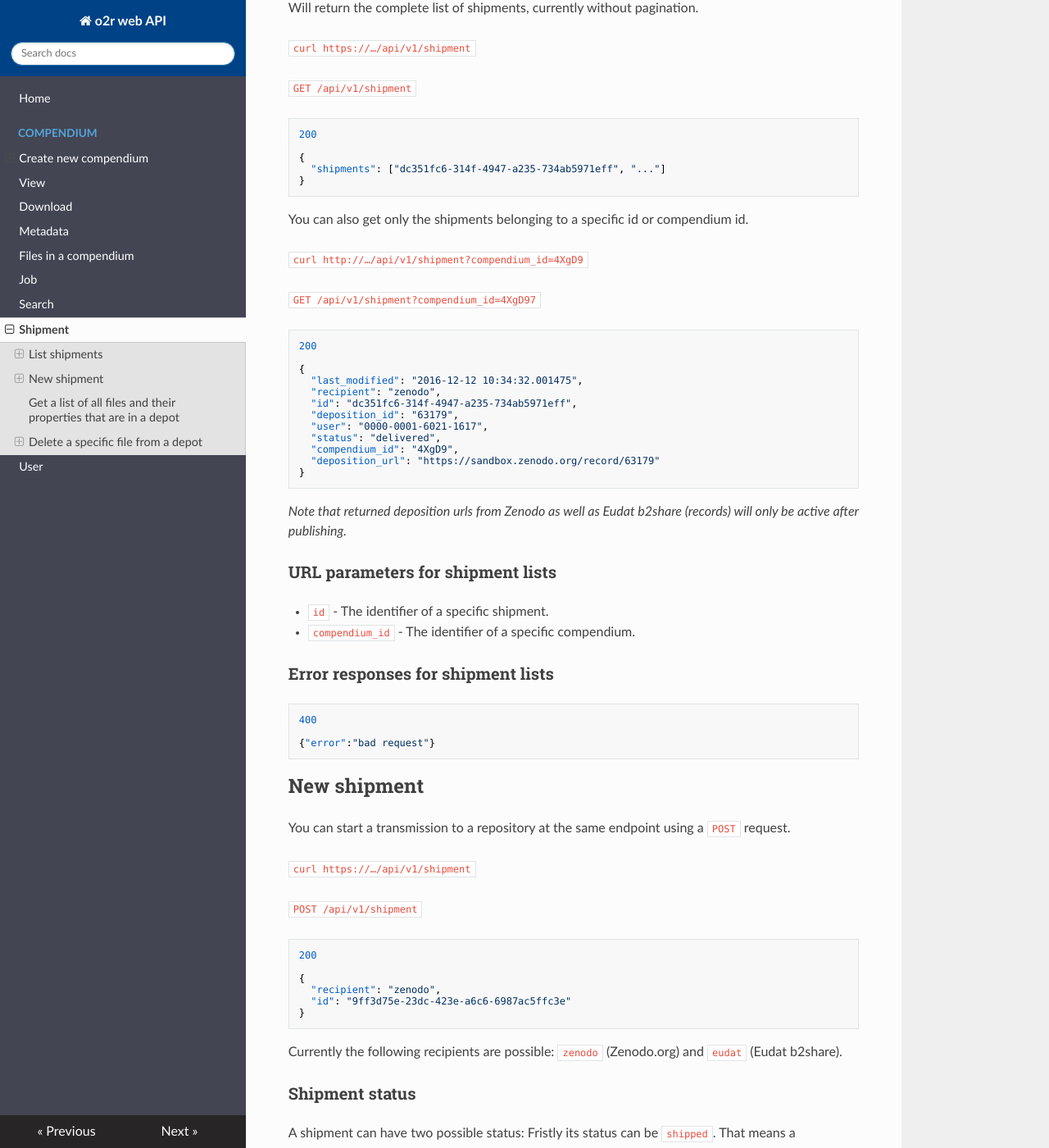
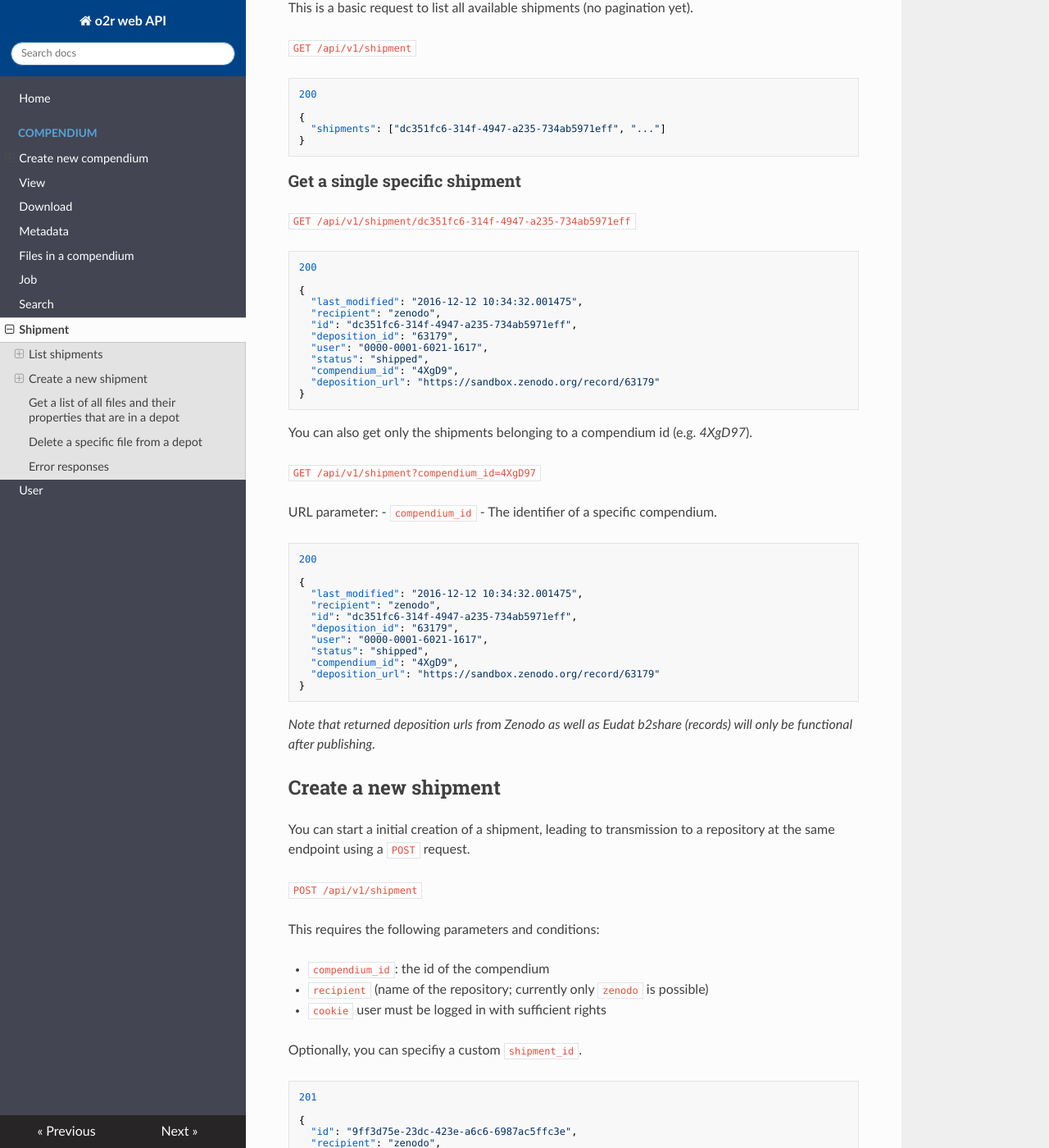
Before and after one commit to o2r-project/api, an MkDocs documentation site: the page built from docs/shipment.md, in a window 1280 px wide and 1400 px high, scrolled down 290 px. Shown: the whole window at 82% size. Built offline with MkDocs 1.6.1, drawn with Linux system fonts in a browser that asks for light colours; nearby versions of some CDN libraries; old or Windows-style settings are respelled for this version of MkDocs; some of the changed text lies outside the part shown.

Commit message:
Update shipment.md

````diff
--- a/docs/shipment.md
+++ b/docs/shipment.md
@@ -4,9 +4,7 @@ Shipments are used to deliver ERCs or their metadata to third party repositories
 
 ## List shipments
 
-Will return the complete list of shipments, currently without pagination.
-
-`curl https://…/api/v1/shipment`
+This is a basic request to list all available shipments (no pagination yet).
 
 `GET /api/v1/shipment`
 
@@ -18,11 +16,9 @@ Will return the complete list of shipments, currently without pagination.
 }
 ```
 
-You can also get only the shipments belonging to a specific id or compendium id.
+### Get a single specific shipment
 
-`curl http://…/api/v1/shipment?compendium_id=4XgD9`
-
-`GET /api/v1/shipment?compendium_id=4XgD97`
+`GET /api/v1/shipment/dc351fc6-314f-4947-a235-734ab5971eff`
 
 ```json
 200
@@ -33,42 +29,63 @@ You can also get only the shipments belonging to a specific id or compendium id.
   "id": "dc351fc6-314f-4947-a235-734ab5971eff",
   "deposition_id": "63179",
   "user": "0000-0001-6021-1617",
-  "status": "delivered",
+  "status": "shipped",
   "compendium_id": "4XgD9",
   "deposition_url": "https://sandbox.zenodo.org/record/63179"
 }
 ```
 
-_Note that returned deposition urls from Zenodo as well as Eudat b2share (records) will only be active after publishing._
+You can also get only the shipments belonging to a compendium id (e.g. _4XgD97_).
 
-### URL parameters for shipment lists
+`GET /api/v1/shipment?compendium_id=4XgD97`
 
-- `id` - The identifier of a specific shipment.
+URL parameter:
 - `compendium_id` - The identifier of a specific compendium.
-
-### Error responses for shipment lists
-
-```json
-400
-
-{"error":"bad request"}
-```
-
-
-## New shipment
-
-You can start a transmission to a repository at the same endpoint using a `POST` request.
-
-`curl https://…/api/v1/shipment`
-
-`POST /api/v1/shipment`
 
 ```json
 200
 
 {
+  "last_modified": "2016-12-12 10:34:32.001475",
   "recipient": "zenodo",
-  "id": "9ff3d75e-23dc-423e-a6c6-6987ac5ffc3e"
+  "id": "dc351fc6-314f-4947-a235-734ab5971eff",
+  "deposition_id": "63179",
+  "user": "0000-0001-6021-1617",
+  "status": "shipped",
+  "compendium_id": "4XgD9",
+  "deposition_url": "https://sandbox.zenodo.org/record/63179"
+}
+```
+
+_Note that returned deposition urls from Zenodo as well as Eudat b2share (records) will only be functional after publishing._
+
+
+
+
+## Create a new shipment
+
+You can start a initial creation of a shipment, leading to transmission to a repository at the same endpoint using a `POST` request.
+
+`POST /api/v1/shipment`
+
+
+This requires the following parameters and conditions:
+
+- `compendium_id`: the id of the compendium
+- `recipient` (name of the repository; currently only `zenodo` is possible)
+- `cookie` user must be logged in with sufficient rights
+
+Optionally, you can specifiy a custom `shipment_id`.
+
+
+```json
+201
+
+{
+  "id": "9ff3d75e-23dc-423e-a6c6-6987ac5ffc3e",
+  "recipient": "zenodo",
+  "status": "shipped",
+  "deposition_id": "79102"
 }
 ```
 
@@ -102,6 +119,7 @@ _Note that once published, a deposition can no longer be deleted on the supporte
 
 `PUT api/v1/shipment/<shipment_id>/publishment`
 
+
 ```json
 200
 
@@ -117,6 +135,8 @@ _Note that once published, a deposition can no longer be deleted on the supporte
 ## Get a list of all files and their properties that are in a depot
 
 `GET api/v1/shipment/<shipment_id>/publishment`
+
+
 
 ```json
 200
@@ -153,17 +173,8 @@ You can find the `id` of the file you want to interact with in this json list ob
 In order to delete from a depot, you need state the `file_id` that can be retrieve from querying a shipments files object.
 
 
-### Body parameters for new shipment creation
 
-This requires the following parameters and conditions:
-
-- `compendium_id`
-- `recipient` (name of the repository; _currently only `"zenodo"` is possible_)
-- `cookie` user must be logged in with sufficient rights
-
-Optionally, you can specifiy a custom `shipment_id`.
-
-### Error responses for new shipment creation
+## Error responses
 
 ```json
 400
````
